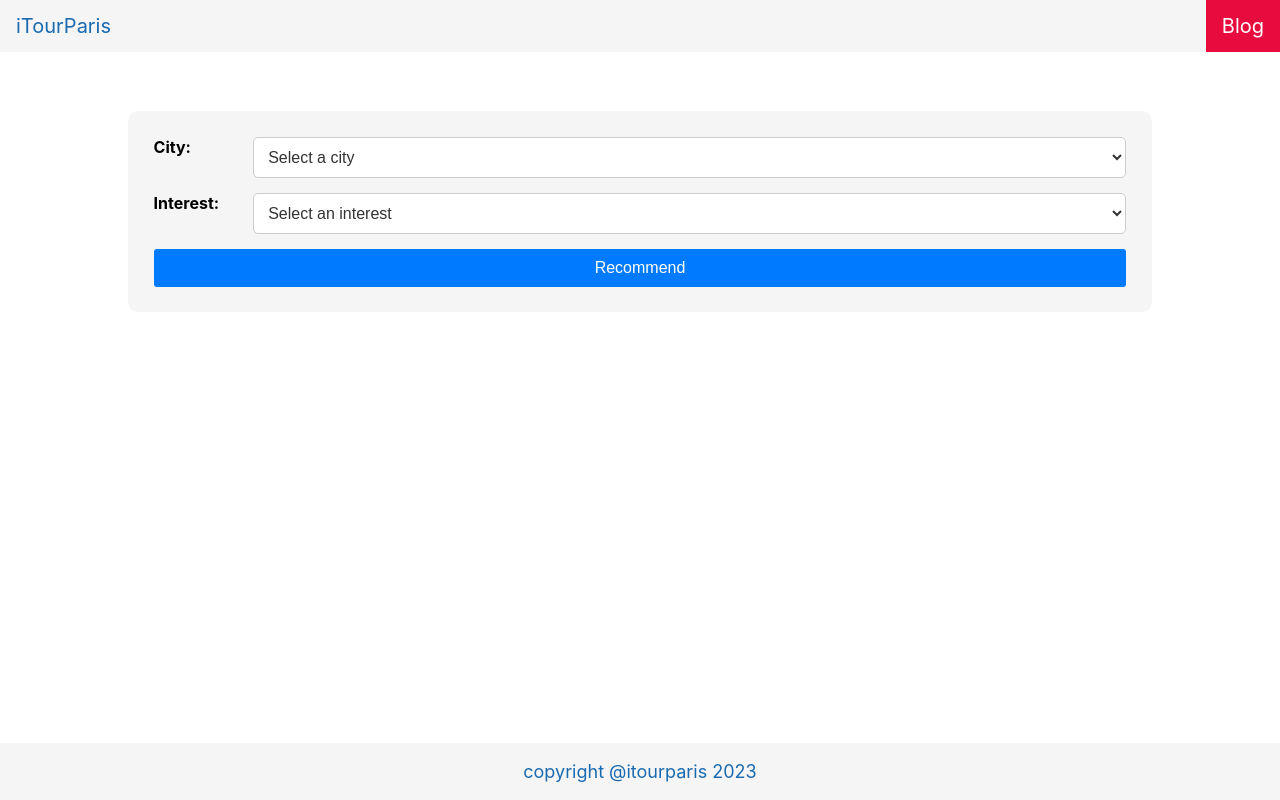
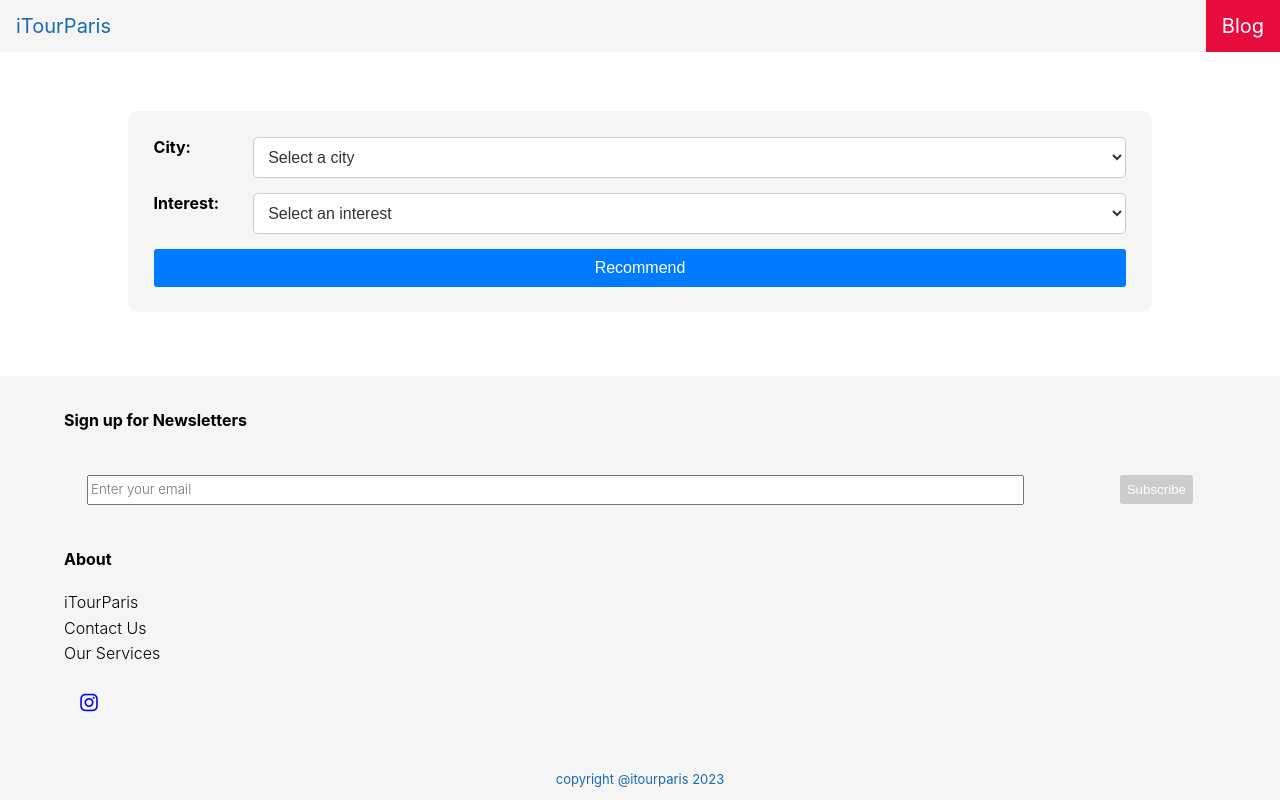
Before and after one commit to tobiasodion/iTourPlanner, a React (Create React App) app in the folder app/: page /tour-recommender in a window 1280 px wide. Built offline with nearby package versions, Linux system fonts and the light colour scheme.

Commit message:
Update footer with newsletter and about section

```diff
--- a/app/public/index.html
+++ b/app/public/index.html
@@ -1,15 +1,14 @@
 <!DOCTYPE html>
 <html lang="en">
+
 <head>
   <meta charset="utf-8" />
+  <link rel="stylesheet" href="https://cdnjs.cloudflare.com/ajax/libs/font-awesome/6.3.0/css/all.min.css" />
   <link rel="icon" href="%PUBLIC_URL%/favicon.ico" />
   <link rel="stylesheet" href="https://fonts.googleapis.com/css2?family=Open+Sans&display=swap" />
   <meta name="viewport" content="width=device-width, initial-scale=1" />
   <meta name="theme-color" content="#000000" />
-    <meta
-      name="description"
-      content="Web site created using create-react-app"
-    />
+  <meta name="description" content="Web site created using create-react-app" />
   <link rel="apple-touch-icon" href="%PUBLIC_URL%/logo192.png" />
   <!--
       manifest.json provides metadata used when your web app is installed on a
@@ -25,8 +24,9 @@
       work correctly both with client-side routing and a non-root public URL.
       Learn how to configure a non-root public URL by running `npm run build`.
     -->
-    <title>React App</title>
+  <title>iTourParis</title>
 </head>
+
 <body>
   <noscript>You need to enable JavaScript to run this app.</noscript>
   <div id="root"></div>
@@ -41,4 +41,5 @@
       To create a production bundle, use `npm run build` or `yarn build`.
     -->
 </body>
+
 </html>
--- a/app/src/components/Footer/Footer.css
+++ b/app/src/components/Footer/Footer.css
@@ -1,3 +1,19 @@
+.footer {
+    background-color: whitesmoke;
+    padding: 1% 5%;
+    padding-bottom: 45px;
+}
+
+.footer ul {
+    list-style-type: none;
+    padding: 0;
+}
+
+.footer .menu {
+    line-height: 1.6;
+    font-weight: 300;
+}
+
 footer {
     position: fixed;
     bottom: 0;
@@ -8,4 +24,5 @@ footer {
 footer p {
     color: #196AB1;
     text-align: center;
+    font-size: small;
 }
--- a/app/src/components/Footer/Footer.tsx
+++ b/app/src/components/Footer/Footer.tsx
@@ -1,11 +1,43 @@
 import React from 'react';
 import './Footer.css'
+import SubscribeForm from '../SubscribeForm/SubscribeForm';
 
 function Footer() {
   return (
-    <footer>
-      <p>copyright <span>@itourparis</span> 2023</p>
-    </footer>
+    <>
+      <div className="footer">
+        <div className="footer-subscribe">
+          <div>
+            <h4>Sign up for Newsletters</h4>
+          </div>
+          <SubscribeForm></SubscribeForm>
+        </div>
+        <div className="footer-about">
+          <div>
+            <h4>About</h4>
+          </div>
+          <div className='menu'>
+            <ul>
+              <li>iTourParis</li>
+              <li>Contact Us</li>
+              <li>Our Services</li>
+            </ul>
+          </div>
+        </div>
+        <div className='social-icon'>
+          <a href="https://www.instagram.com/itourparis/" target="_blank" rel="noopener noreferrer">
+            <span className="fa-stack fa-lg">
+              <i className="fab fa-instagram fa-stack-1x"></i>
+            </span>
+          </a>
+        </div>
+      </div>
+      <footer>
+        <div>
+          <p>copyright <span>@itourparis</span> 2023</p>
+        </div>
+      </footer>
+    </>
   );
 }
 
--- /dev/null
+++ b/app/src/components/SubscribeForm/SubscribeForm.css
@@ -0,0 +1,55 @@
+.subscribe-form {
+    display: flex;
+    justify-content: center;
+    align-items: center;
+}
+
+.subscribe-form input[type="email"] {
+    line-height: 1.8;
+    font-weight: 300;
+    font-family: inherit;
+    width: 90%;
+}
+
+.subscribe-form .form-group {
+    width: 100%
+}
+
+.subscribe-form button[type="submit"] {
+    display: block;
+    width: 100%;
+    padding: 7px;
+    background-color: #007bff;
+    color: #fff;
+    border: none;
+    border-radius: 3px;
+    font-weight: 16px;
+    cursor: pointer;
+    transition: background-color 0.3s ease-in-out;
+}
+
+.subscribe-form button[type="submit"]:hover {
+    background-color: #0056b3;
+}
+
+/* Disabled button styles */
+.subscribe-form button.disabled-button {
+    pointer-events: none;
+    /* Disable pointer events to prevent hover effects */
+    background-color: #ccc;
+    /* Change the background color for disabled state */
+    cursor: not-allowed;
+    /* Change cursor style */
+}
+
+/* Disabled button styles */
+.subscribe-form button.disabled-button:hover {
+    background-color: #ccc;
+}
+
+@media (min-width: 601px) {
+
+    .subscribe-form {
+        padding: 2%;
+    }
+}
--- /dev/null
+++ b/app/src/components/SubscribeForm/SubscribeForm.tsx
@@ -0,0 +1,35 @@
+import { useState } from "react";
+import './SubscribeForm.css';
+
+function SubscribeForm() {
+    const [email, setEmail] = useState<string>('');
+
+    const handleFormSubmit = (event: React.FormEvent<HTMLFormElement>) => {
+        event.preventDefault();
+        console.log('Submitted email:', email);
+    };
+
+    const handleEmailChange = (event: React.ChangeEvent<HTMLInputElement>) => {
+        setEmail(event.target.value);
+    };
+
+    return (
+        <form className="subscribe-form" onSubmit={handleFormSubmit}>
+            <div className="form-group">
+                <input type="email"
+                    className="email"
+                    onChange={handleEmailChange}
+                    value={email}
+                    placeholder="Enter your email"
+                    required />
+            </div>
+            <div>
+                <button className={email.length === 0 ? 'disabled-button' : ''} disabled={email.length === 0} type="submit">
+                    Subscribe
+                </button>
+            </div>
+        </form>
+    )
+}
+
+export default SubscribeForm;
--- a/app/src/layout/AppLayout.css
+++ b/app/src/layout/AppLayout.css
@@ -1,4 +1,3 @@
 .container {
     margin-top: 47px;
-    margin-bottom: 44.5px;
 }
--- a/app/src/pages/Blog.tsx
+++ b/app/src/pages/Blog.tsx
@@ -5,7 +5,7 @@ import { headerBlogArticleSummaryListData, latestBlogArticleSummaryListData, top
 function Blog() {
     return (
         <>
-            <div style={{ padding: "20px" }}>
+            <div style={{ padding: "20px 20px 0px 20px" }}>
                 <BlogArticleSummaryList {...headerBlogArticleSummaryListData}></BlogArticleSummaryList>
                 <BlogSectionHeading sectionHeading="Top"></BlogSectionHeading>
                 <div style={{ padding: "0 20px 0 20px" }}>
@@ -13,7 +13,6 @@ function Blog() {
                 </div>
                 <BlogSectionHeading sectionHeading="Latest"></BlogSectionHeading>
                 <BlogArticleSummaryList {...latestBlogArticleSummaryListData}></BlogArticleSummaryList>
-                <BlogSectionHeading sectionHeading="Sign up for Newsletterst"></BlogSectionHeading>
                 <BlogSectionHeading sectionHeading="Book a Tour"></BlogSectionHeading>
             </div>
         </>
```
Lines whose indentation alone changed are shown as unchanged.
